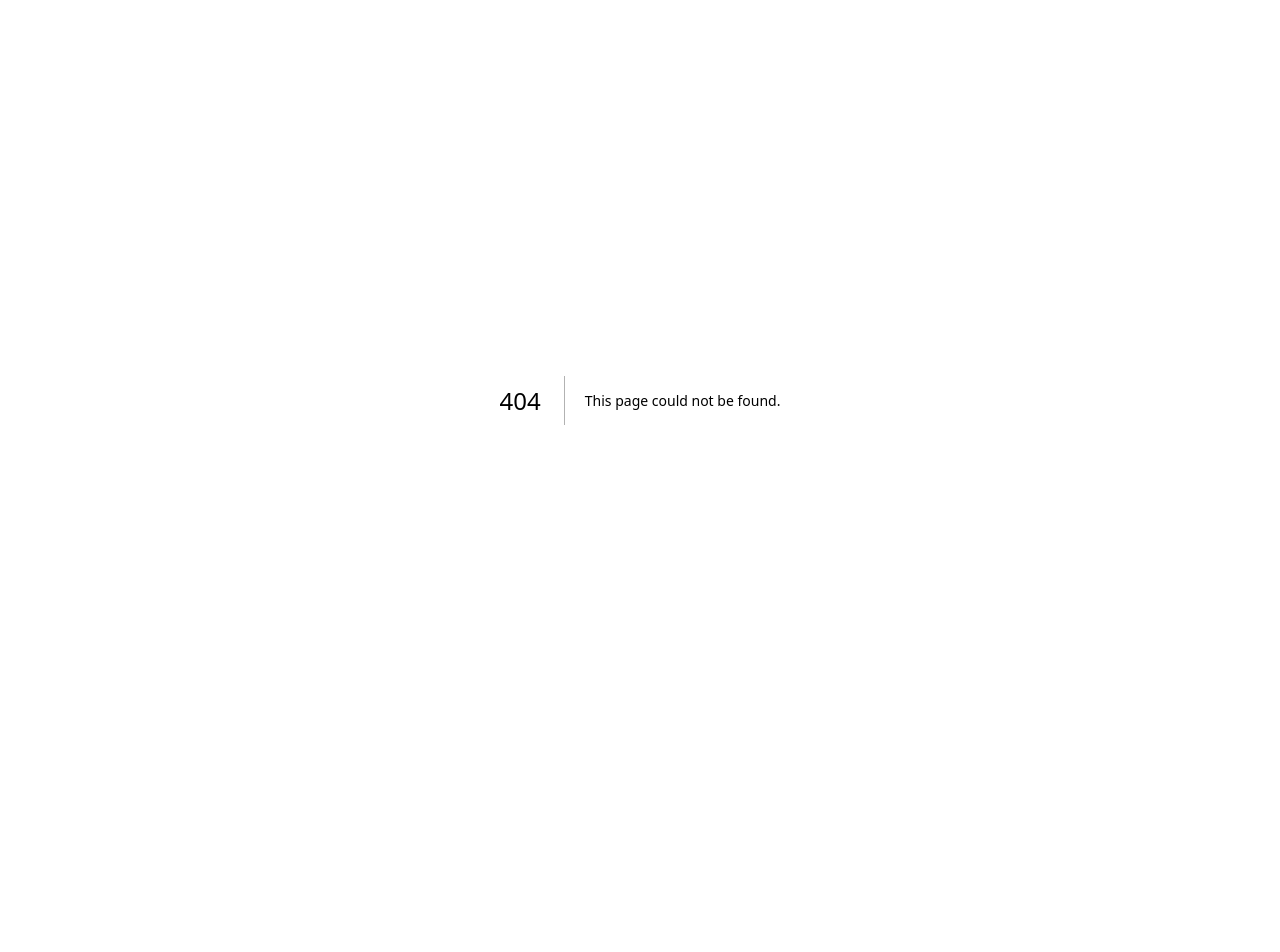
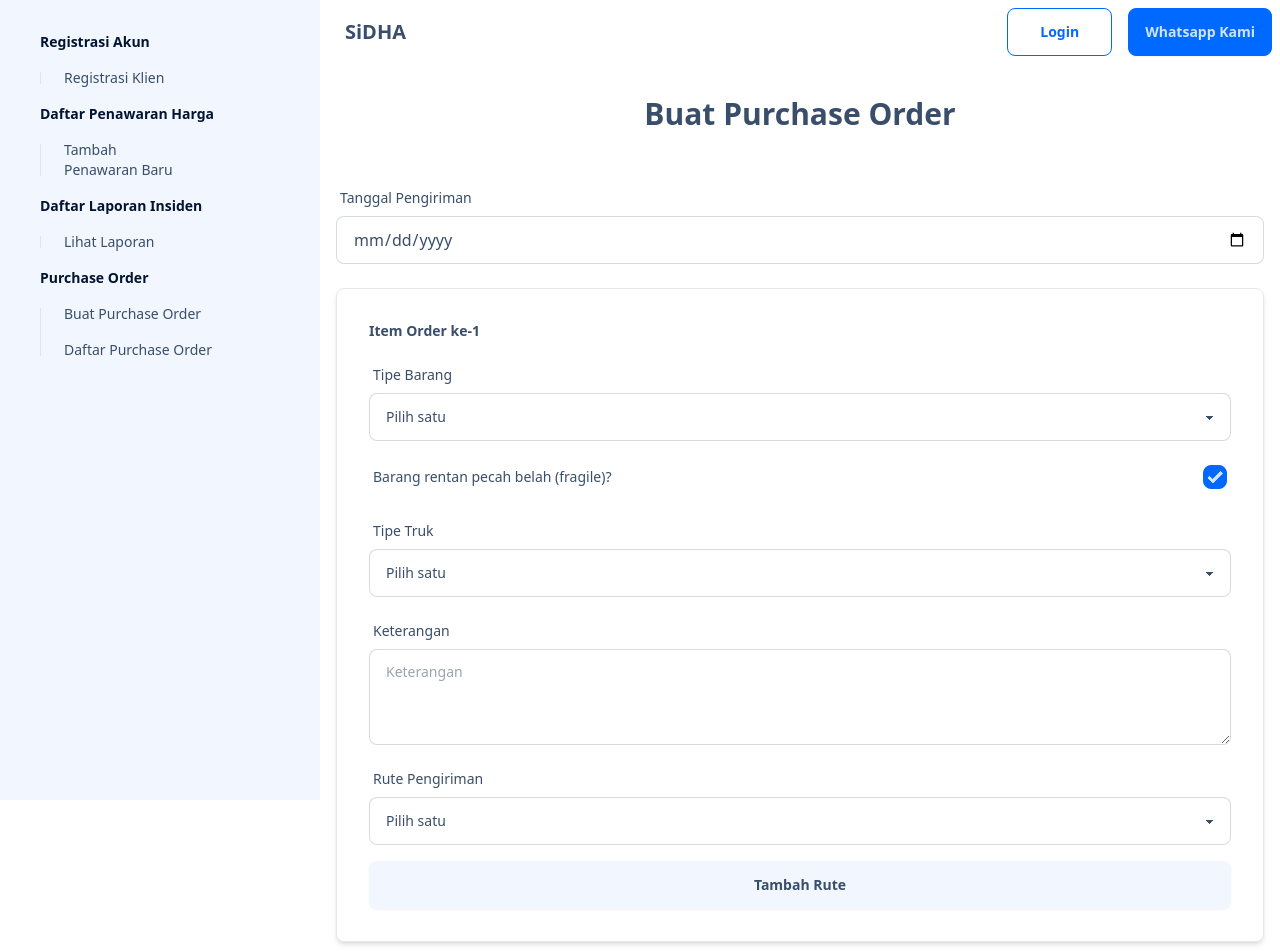
Before and after one commit to Si-DHA/sidha-frontend, a Next.js app: page /order/create in a window 1280 px wide. Before the commit this address had no page. Shown: the top 952 px of the page. Before the commit the page ends 800 px from the top, so only its background shows below. Built offline with nearby package versions, Linux system fonts and the light colour scheme.

Commit message:
feat: create po ui

```diff
--- a/src/app/components/common/drawer/index.tsx
+++ b/src/app/components/common/drawer/index.tsx
@@ -99,6 +99,15 @@ const Drawer = ({ userRole, children }: { userRole: string, children: React.Reac
                   </ul>
                 </li>
 
+                <li>
+                  <h2 className="menu-title text-neutral"><a>Purchase Order</a></h2>
+                  <ul>
+                    <li><Link href="/order/create">Buat Purchase Order</Link></li>
+                    <li><Link href="/order">Daftar Purchase Order</Link></li>
+
+                  </ul>
+                </li>
+
               </ul>
             </ul>
           </div>
--- /dev/null
+++ b/src/pages/order/create/PurchaseOrderForm.tsx
@@ -0,0 +1,116 @@
+import { useState } from 'react';
+
+const RuteOrderForm = () => {
+    const [rutes, setRutes] = useState(['']); // Inisialisasi dengan minimal satu rute
+
+    const handleAddRute = () => {
+        setRutes([...rutes, '']);
+    };
+
+    const handleRemoveRute = (index) => {
+        if (rutes.length > 1) { // Pastikan minimal satu rute tetap ada
+            setRutes(rutes.filter((_, i) => i !== index));
+        }
+    };
+
+    const handleChangeRute = (index, value) => {
+        const updatedRutes = [...rutes];
+        updatedRutes[index] = value;
+        setRutes(updatedRutes);
+    };
+
+    return (
+        <div className="flex flex-col gap-4 w-full">
+            {rutes.map((rute, index) => (
+                <div key={index} className="flex gap-4">
+                    <label className="form-control flex-grow ">
+                        {index === 0 ? <div className="label">
+                            <span className="label-text">Rute Pengiriman</span>
+
+                        </div> : null}
+                        <select className="select select-bordered" value={rute} onChange={(e) => handleChangeRute(index, e.target.value)}>
+                            <option disabled value="">Pilih satu</option>
+                            <option>Star Wars</option>
+                            <option>Harry Potter</option>
+                            <option>Lord of the Rings</option>
+                            <option>Planet of the Apes</option>
+                            <option>Star Trek</option>
+                        </select>
+                    </label>
+                    {index > 0 && ( // Tombol hapus hanya ditampilkan untuk rute kedua dan seterusnya
+                        <button className="flex btn btn-error" onClick={() => handleRemoveRute(index)}>Hapus Rute</button>
+                    )}
+                </div>
+            ))}
+            <button className="btn" onClick={handleAddRute}>Tambah Rute</button>
+        </div>
+    );
+};
+
+const PurchaseOrderForm = ({ index }) => {
+
+    const [isDeleted, setIsDeleted] = useState(false);
+
+    const handleDelete = () => {
+        setIsDeleted(true);
+    };
+
+    if (isDeleted) {
+        return null; // Jika order item telah dihapus, tampilkan null untuk menghilangkan form dari tampilan
+    }
+
+    return (
+        <div className="flex flex-col gap-4 justify-center items-center mih-h-screen p-8 border rounded-lg shadow-md">
+            {/* judul: item order ke-x */}
+            <div className="flex justify-between w-full">
+                <span className="label-text font-bold">Item Order ke-{index + 1}</span>
+            </div>
+            <label className="form-control w-full">
+                <div className="label">
+                    <span className="label-text">Tipe Barang</span>
+
+                </div>
+                <select className="select select-bordered">
+                    <option disabled selected>Pilih satu</option>
+                    <option>Star Wars</option>
+                    <option>Harry Potter</option>
+                    <option>Lord of the Rings</option>
+                    <option>Planet of the Apes</option>
+                    <option>Star Trek</option>
+                </select>
+            </label>
+            <div className="form-control w-full">
+                <label className="label cursor-pointer">
+                    <span className="label-text">Barang rentan pecah belah (fragile)?</span>
+                    <input type="checkbox" defaultChecked className="checkbox checkbox-primary" />
+                </label>
+            </div>
+            <label className="form-control w-full">
+                <div className="label">
+                    <span className="label-text">Tipe Truk</span>
+
+                </div>
+                <select className="select select-bordered">
+                    <option disabled selected>Pilih satu</option>
+                    <option>Star Wars</option>
+                    <option>Harry Potter</option>
+                    <option>Lord of the Rings</option>
+                    <option>Planet of the Apes</option>
+                    <option>Star Trek</option>
+                </select>
+            </label>
+            <label className="form-control w-full">
+                <div className="label">
+                    <span className="label-text">Keterangan</span>
+                </div>
+                <textarea className="textarea textarea-bordered h-24" placeholder="Keterangan"></textarea>
+            </label>
+            <RuteOrderForm />
+            {index > 0 && (
+                <button className="btn btn-error w-full" onClick={handleDelete}>Hapus Order Item</button>
+            )}
+        </div>
+    );
+};
+
+export default PurchaseOrderForm;
--- /dev/null
+++ b/src/pages/order/create/index.tsx
@@ -0,0 +1,58 @@
+import Drawer from "@/app/components/common/drawer";
+import Footer from "@/app/components/common/footer"
+import Cookies from 'js-cookie';
+import { useRouter } from "next/router";
+import { useEffect, useState } from "react";
+import PurchaseOrderForm from "./PurchaseOrderForm";
+
+const CreatePurchaseOrderPage = () => {
+
+    var isLoggedIn = true
+    const userRole = 'KARYAWAN'
+    const router = useRouter();
+
+    useEffect(() => {
+        if (!isLoggedIn) {
+            router.push('/login');
+        }
+    },)
+
+    const [numberOfForms, setNumberOfForms] = useState(1);
+
+    const handleAddPurchaseOrder = () => {
+        setNumberOfForms(prevCount => prevCount + 1);
+    }
+
+    const BtnAddPurchaseOrder = () => {
+        return (
+            <button className="btn" onClick={handleAddPurchaseOrder}>Tambah Order Item</button>
+        );
+    }
+
+
+    return (
+        <main className="flex min-h-screen flex-col items-center justify-between" data-theme="winter">
+            <Drawer userRole={userRole}>
+                <div className="flex flex-col justify-center items-center mih-h-screen p-8">
+                    <h1 className="text-3xl font-bold text-center ">Buat Purchase Order</h1>
+                </div>
+                <div className="flex flex-col gap-6 mx-4 my-4 ">
+                    <div className="form-control">
+                        <label className="label">
+                            <span className="label-text">Tanggal Pengiriman</span>
+                        </label>
+                        <input type="date" className="input input-bordered" />
+                    </div>
+                    {[...Array(numberOfForms)].map((_, index) => (
+                        <PurchaseOrderForm key={index} index={index} />
+                    ))}
+                    <BtnAddPurchaseOrder />
+                </div>
+            </Drawer>
+            <Footer />
+        </main>
+    );
+
+}
+
+export default CreatePurchaseOrderPage
--- /dev/null
+++ b/src/pages/order/index.tsx
@@ -0,0 +1,34 @@
+import Drawer from "@/app/components/common/drawer";
+import Footer from "@/app/components/common/footer"
+import Cookies from 'js-cookie';
+import { useRouter } from "next/router";
+import { useEffect, useState } from "react";
+
+const DaftarPurchaseOrderPage = () => {
+
+    var isLoggedIn = true
+    const userRole = 'KARYAWAN'
+    const router = useRouter();
+
+    useEffect(() => {
+        if (!isLoggedIn) {
+            router.push('/login');
+        }
+    },)
+
+
+    return (
+        <main className="flex min-h-screen flex-col items-center justify-between" data-theme="winter">
+            <Drawer userRole={userRole}>
+                <div className="flex flex-col justify-center items-center mih-h-screen">
+                    <div className="flex flex-row justify-center ">
+
+                    </div>
+                </div>
+            </Drawer>
+            <Footer />
+        </main>
+    );
+}
+
+export default DaftarPurchaseOrderPage
```
